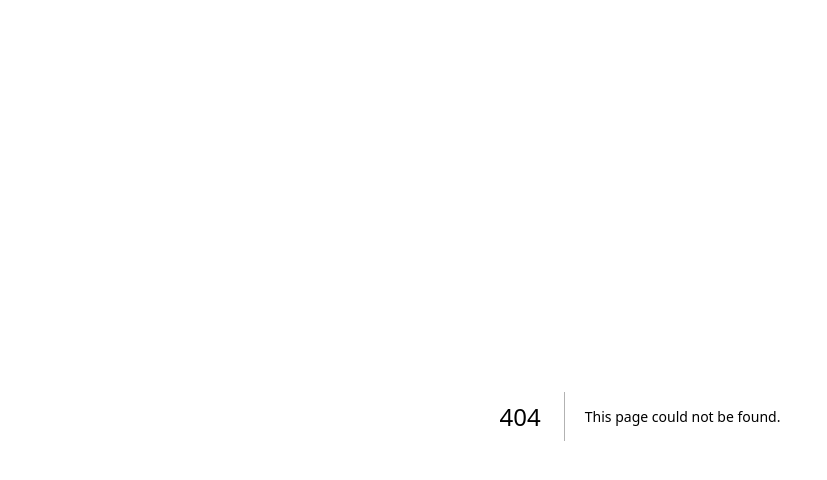
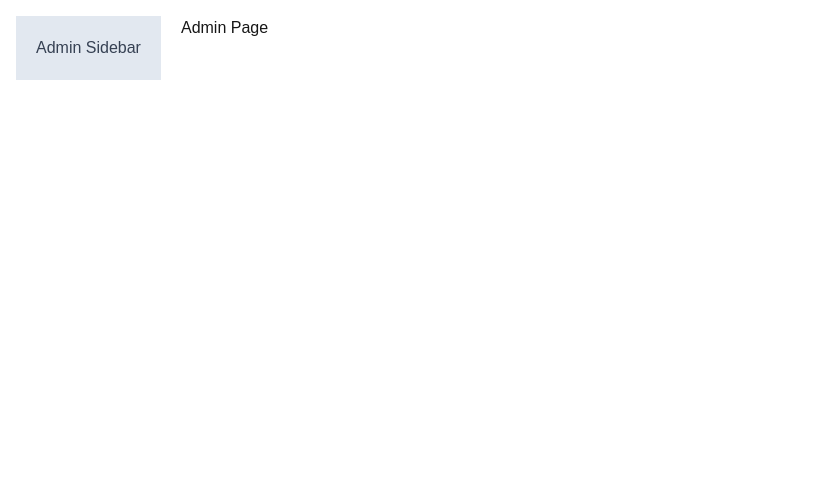
Before and after one commit to Hussain-hamim/nextjs-app, a Next.js app: page /admin in a window 1280 px wide. Before the commit this address had no page. Shown: the top 480 px of the page, without its empty margins (0-827 px from the left). Built offline with nearby package versions, Linux system fonts and the light colour scheme.

Commit message:
admin layout

```diff
--- /dev/null
+++ b/app/admin/layout.tsx
@@ -0,0 +1,18 @@
+import React, { ReactNode } from 'react';
+
+interface Props {
+  children: ReactNode;
+}
+
+const AdminLayout = ({ children }: Props) => {
+  return (
+    <div className='flex'>
+      <aside className='bg-slate-200 text-gray-700 p-5 mr-5'>
+        Admin Sidebar
+      </aside>
+      <div>{children}</div>
+    </div>
+  );
+};
+
+export default AdminLayout;
--- /dev/null
+++ b/app/admin/page.tsx
@@ -0,0 +1,7 @@
+import React from 'react';
+
+const AdminPage = () => {
+  return <div>Admin Page</div>;
+};
+
+export default AdminPage;
```
